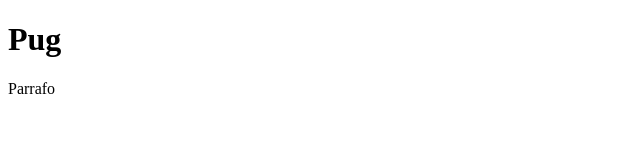
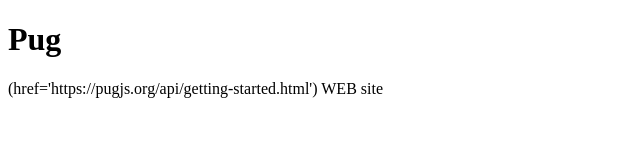
Before and after one commit to luissamano/Pug, a website: page dev/index.pug in a window 1280 px wide. Shown: the whole page, without its empty margins (0-640 px from the left). Drawn offline with nearby package versions, Linux system fonts and the light colour scheme; files that its build step writes are made by us from their sources.

Commit message:
gitignore

```diff
--- a/dev/index.pug
+++ b/dev/index.pug
@@ -4,4 +4,4 @@
     title Pug title
   body
     h1 Pug
-    p Parrafo
+    a (href='https://pugjs.org/api/getting-started.html') WEB site
```
Also changed, not shown: public/index.html, 1 other file.
